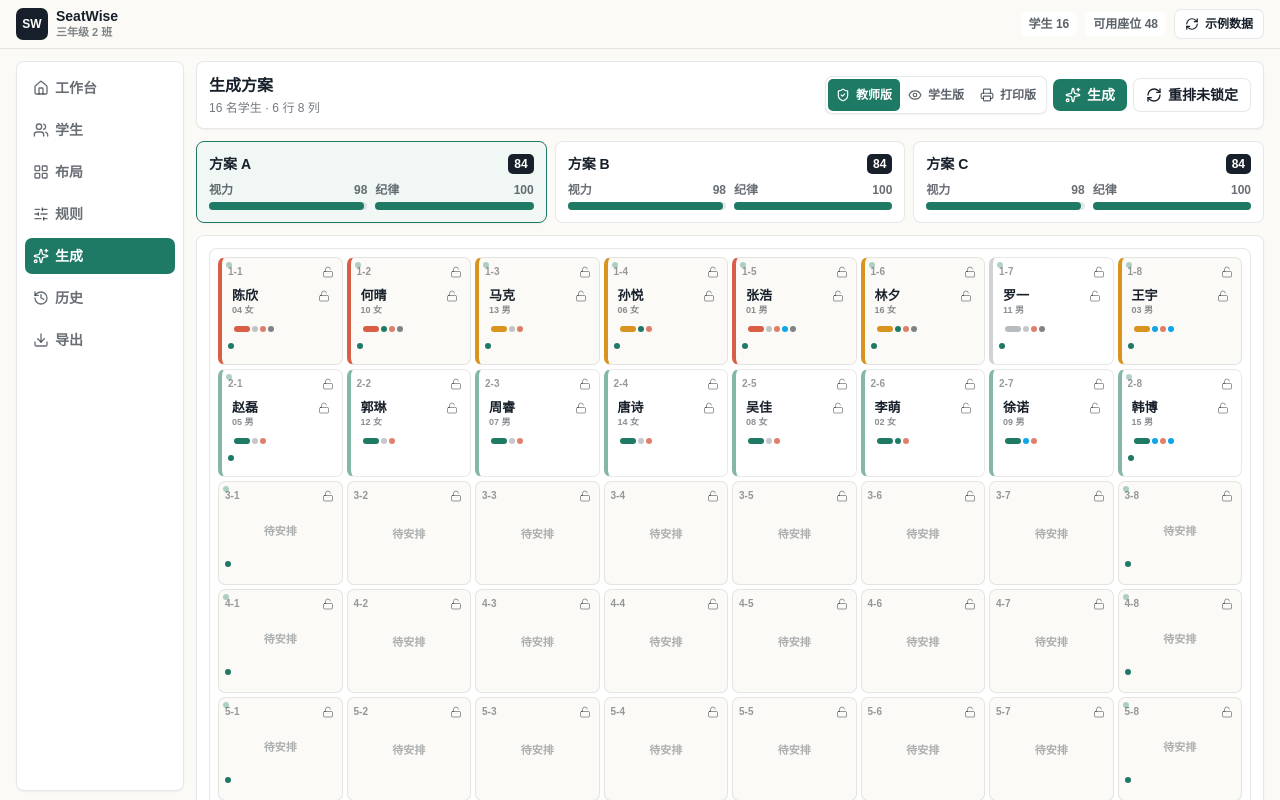
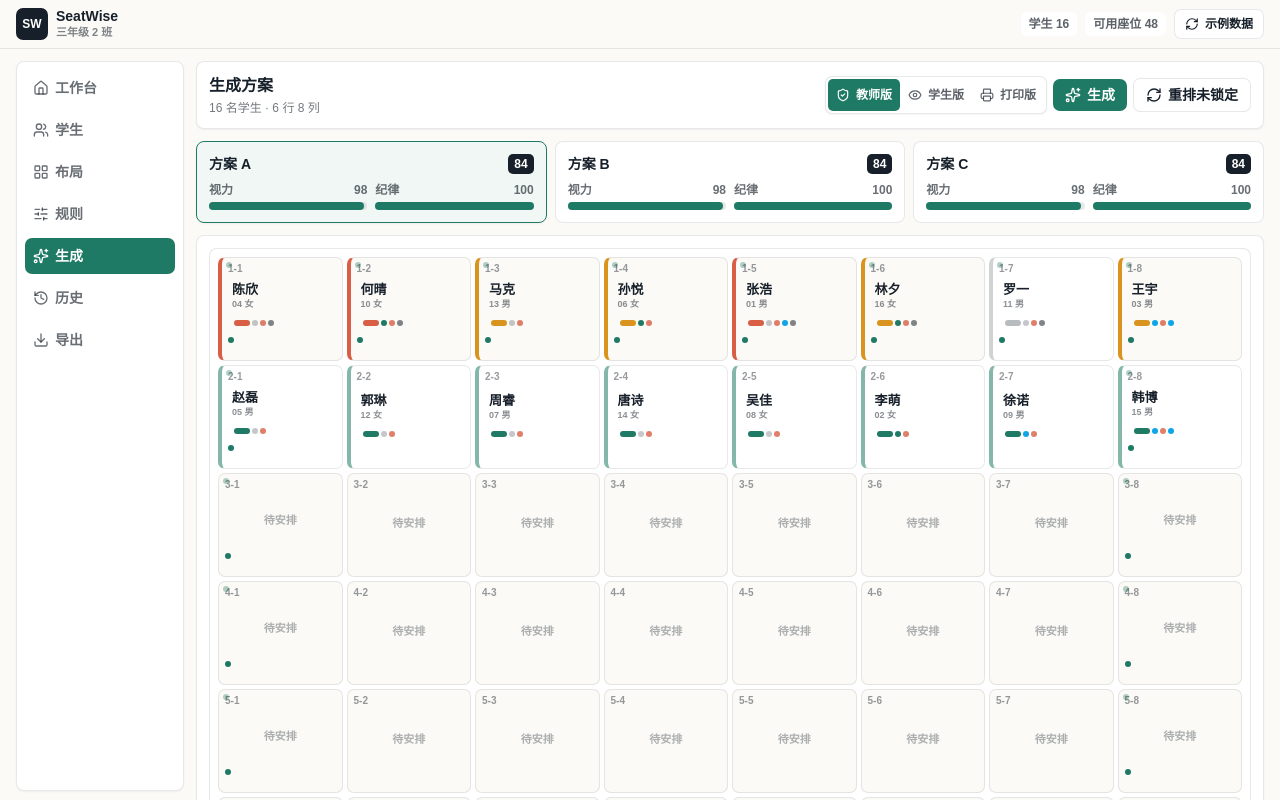
Before and after one commit to Qziky/SeatWise, a Next.js app: page /workspace in a window 1280 px wide. Both pictures are taken after a click on the button "生成方案". Shown: the top 800 px of the page. Built offline with nearby package versions, Linux system fonts and the light colour scheme.

Commit message:
Move lock controls into detail bubble

```diff
--- a/src/components/SeatingBoard.tsx
+++ b/src/components/SeatingBoard.tsx
@@ -5,7 +5,7 @@ import type { DragEndEvent } from "@dnd-kit/core";
 import { CSS } from "@dnd-kit/utilities";
 import { Lock, Unlock, X } from "lucide-react";
 import { useState } from "react";
-import type { CSSProperties, MouseEvent } from "react";
+import type { CSSProperties } from "react";
 import { cn } from "@/lib/cn";
 import { getVisibleStudent, shouldShowSensitive } from "@/lib/privacy";
 import type { ClassRoom, SeatingPlan, SeatAttribute, SeatCell, Student, ViewMode, VisionStatus } from "@/lib/types";
@@ -98,10 +98,12 @@ export function SeatingBoard({
   const selectedSeat = detail ? classroom.layout.seats.find((seat) => seat.id === detail.seatId) ?? null : null;
   const selectedStudentId = selectedSeat ? plan?.assignments[selectedSeat.id] ?? null : null;
   const selectedStudent = selectedStudentId ? studentsById.get(selectedStudentId) ?? null : null;
+  const selectedSeatLocked = Boolean(selectedSeat && plan?.lockedSeatIds.includes(selectedSeat.id));
+  const selectedStudentLocked = Boolean(selectedStudent && plan?.lockedStudentIds.includes(selectedStudent.id));
 
-  function handleOpenDetail(event: MouseEvent<HTMLDivElement>, seatId: string) {
+  function openDetailFromElement(element: HTMLElement, seatId: string) {
     if (mode === "print") return;
-    const rect = event.currentTarget.getBoundingClientRect();
+    const rect = element.getBoundingClientRect();
     const bubbleWidth = Math.min(280, window.innerWidth - 24);
     const left = Math.min(Math.max(12, rect.left), Math.max(12, window.innerWidth - bubbleWidth - 12));
     const below = rect.bottom + 8;
@@ -148,8 +150,9 @@ export function SeatingBoard({
               empty={seat.attributes.includes("empty")}
               attributes={seat.attributes}
               student={student}
+              studentLocked={studentLocked}
               selected={detail?.seatId === seat.id}
-              onOpenDetail={(event) => handleOpenDetail(event, seat.id)}
+              onOpenDetail={(element) => openDetailFromElement(element, seat.id)}
             >
               <div
                 className={cn(
@@ -163,19 +166,11 @@ export function SeatingBoard({
                   <span className="text-[10px] font-semibold leading-none text-ink/45">
                     {seat.row}-{seat.column}
                   </span>
-                  {onToggleSeatLock && mode === "teacher" && plan ? (
-                    <button
-                      type="button"
-                      title={seatLocked ? "取消锁定座位" : "锁定座位"}
-                      className={cn(
-                        "no-print rounded-[4px] p-0.5 transition hover:bg-ink/10",
-                        seatLocked ? "text-coral" : "text-ink/45"
-                      )}
-                      onPointerDown={(event) => event.stopPropagation()}
-                      onClick={() => onToggleSeatLock(seat.id)}
-                    >
-                      {seatLocked ? <Lock className="h-3 w-3" /> : <Unlock className="h-3 w-3" />}
-                    </button>
+                  {mode === "teacher" && (seatLocked || studentLocked) ? (
+                    <span
+                      className="h-1.5 w-1.5 rounded-full bg-coral"
+                      title={seatLocked && studentLocked ? "座位和学生已锁定" : seatLocked ? "座位已锁定" : "学生已锁定"}
+                    />
                   ) : null}
                 </div>
 
@@ -185,7 +180,6 @@ export function SeatingBoard({
                     mode={mode}
                     locked={studentLocked}
                     disabled={readonly || mode === "print" || seatLocked || studentLocked}
-                    onToggleStudentLock={onToggleStudentLock}
                   />
                 ) : (
                   <div className="flex flex-1 items-center justify-center text-[11px] font-semibold text-ink/35">
@@ -204,7 +198,13 @@ export function SeatingBoard({
           seat={selectedSeat}
           student={selectedStudent}
           mode={mode}
+          seatLocked={selectedSeatLocked}
+          studentLocked={selectedStudentLocked}
           style={{ left: detail.left, top: detail.top }}
+          onToggleSeatLock={onToggleSeatLock ? () => onToggleSeatLock(selectedSeat.id) : undefined}
+          onToggleStudentLock={
+            onToggleStudentLock && selectedStudent ? () => onToggleStudentLock(selectedStudent.id) : undefined
+          }
           onClose={() => setDetail(null)}
         />
       ) : null}
@@ -228,6 +228,7 @@ function SeatDropCell({
   empty,
   attributes,
   student,
+  studentLocked,
   selected,
   onOpenDetail,
   children
@@ -239,8 +240,9 @@ function SeatDropCell({
   empty: boolean;
   attributes: SeatAttribute[];
   student: Student | null;
+  studentLocked: boolean;
   selected: boolean;
-  onOpenDetail: (event: MouseEvent<HTMLDivElement>) => void;
+  onOpenDetail: (element: HTMLDivElement) => void;
   children: React.ReactNode;
 }) {
   const { isOver, setNodeRef } = useDroppable({
@@ -265,17 +267,17 @@ function SeatDropCell({
         sensitive && "border-l-4",
         sensitive && visionAccentClass[student!.vision],
         isOver && "border-fern bg-chalk",
-        locked && "border-coral/50 bg-coral/5",
+        (locked || studentLocked) && "border-coral/50 bg-coral/5",
         selected && "ring-2 ring-fern/45"
       )}
       title={mode === "teacher" ? getSeatAttributeTitle(attributes) : undefined}
       role="button"
       tabIndex={mode === "print" ? -1 : 0}
-      onClick={onOpenDetail}
+      onClick={(event) => onOpenDetail(event.currentTarget)}
       onKeyDown={(event) => {
         if (event.key === "Enter" || event.key === " ") {
           event.preventDefault();
-          onOpenDetail(event as unknown as MouseEvent<HTMLDivElement>);
+          onOpenDetail(event.currentTarget);
         }
       }}
     >
@@ -319,14 +321,12 @@ function DraggableStudent({
   student,
   mode,
   locked,
-  disabled,
-  onToggleStudentLock
+  disabled
 }: {
   student: Student;
   mode: ViewMode;
   locked: boolean;
   disabled: boolean;
-  onToggleStudentLock?: (studentId: string) => void;
 }) {
   const { attributes, listeners, setNodeRef, transform, isDragging } = useDraggable({
     id: student.id,
@@ -352,7 +352,7 @@ function DraggableStudent({
       )}
       title={getStudentTitle(student, sensitive)}
     >
-      <div className="pr-4">
+      <div>
         <div className="min-w-0">
           <div className="truncate whitespace-nowrap text-[13px] font-black leading-4 text-ink" title={visible.name}>
             {visible.name}
@@ -361,20 +361,6 @@ function DraggableStudent({
             {visible.studentNo} {visible.gender}
           </div>
         </div>
-        {onToggleStudentLock && mode === "teacher" ? (
-          <button
-            type="button"
-            title={locked ? "取消锁定学生" : "锁定学生"}
-            className={cn(
-              "no-print absolute right-1 top-1 rounded-[4px] p-0.5 transition hover:bg-ink/10",
-              locked ? "text-coral" : "text-ink/45"
-            )}
-            onPointerDown={(event) => event.stopPropagation()}
-            onClick={() => onToggleStudentLock(student.id)}
-          >
-            {locked ? <Lock className="h-3 w-3" /> : <Unlock className="h-3 w-3" />}
-          </button>
-        ) : null}
       </div>
 
       {sensitive ? <StudentStatusMarkers student={student} /> : null}
@@ -386,17 +372,26 @@ function SeatDetailBubble({
   seat,
   student,
   mode,
+  seatLocked,
+  studentLocked,
   style,
+  onToggleSeatLock,
+  onToggleStudentLock,
   onClose
 }: {
   seat: SeatCell;
   student: Student | null;
   mode: ViewMode;
+  seatLocked: boolean;
+  studentLocked: boolean;
   style: CSSProperties;
+  onToggleSeatLock?: () => void;
+  onToggleStudentLock?: () => void;
   onClose: () => void;
 }) {
   const sensitive = shouldShowSensitive(mode);
   const visibleAttributes = seat.attributes.filter((attribute) => attribute !== "empty");
+  const canToggleLocks = mode === "teacher" && (onToggleSeatLock || (student && onToggleStudentLock));
 
   return (
     <div
@@ -434,6 +429,37 @@ function SeatDetailBubble({
       ) : (
         <p className="text-xs leading-5 text-ink/60">当前座位尚未安排学生。</p>
       )}
+
+      {canToggleLocks ? (
+        <div className="mt-3 grid grid-cols-2 gap-1.5 border-t border-ink/10 pt-2">
+          {onToggleSeatLock ? (
+            <button
+              type="button"
+              className={cn(
+                "flex items-center justify-center gap-1 rounded-[6px] border px-2 py-1.5 text-xs font-bold",
+                seatLocked ? "border-coral/30 bg-coral/10 text-coral" : "border-ink/10 text-ink/65 hover:bg-chalk"
+              )}
+              onClick={onToggleSeatLock}
+            >
+              {seatLocked ? <Unlock className="h-3.5 w-3.5" /> : <Lock className="h-3.5 w-3.5" />}
+              {seatLocked ? "解锁座位" : "锁座位"}
+            </button>
+          ) : null}
+          {student && onToggleStudentLock ? (
+            <button
+              type="button"
+              className={cn(
+                "flex items-center justify-center gap-1 rounded-[6px] border px-2 py-1.5 text-xs font-bold",
+                studentLocked ? "border-coral/30 bg-coral/10 text-coral" : "border-ink/10 text-ink/65 hover:bg-chalk"
+              )}
+              onClick={onToggleStudentLock}
+            >
+              {studentLocked ? <Unlock className="h-3.5 w-3.5" /> : <Lock className="h-3.5 w-3.5" />}
+              {studentLocked ? "解锁学生" : "锁学生"}
+            </button>
+          ) : null}
+        </div>
+      ) : null}
     </div>
   );
 }
```
